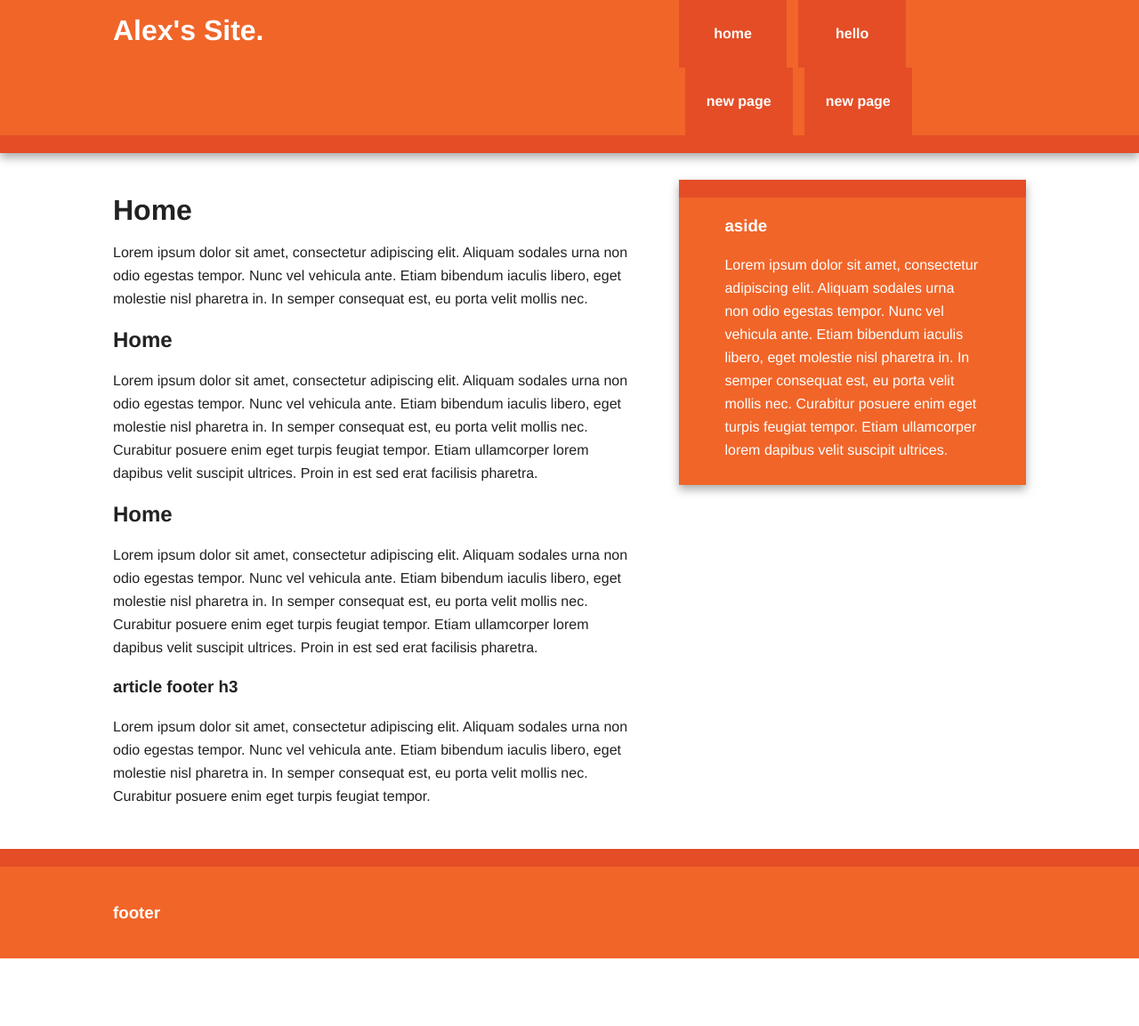
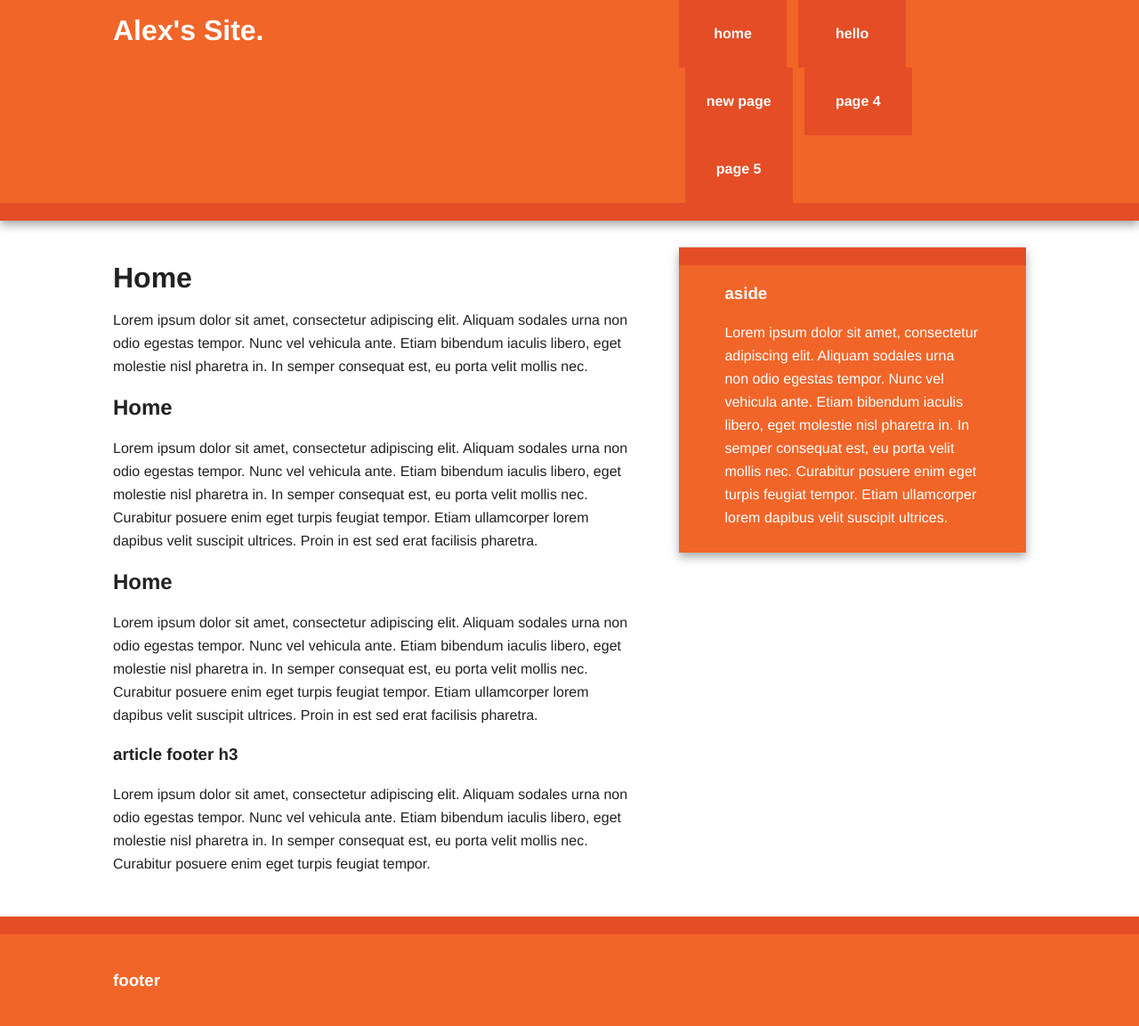
Before and after one commit to alexcampillo/new-repo, a Jekyll site: the page built from index.html, in a window 1280 px wide. Shown: the whole page at 89% size. Built offline with Jekyll 4.4.1, drawn with Linux system fonts in a browser that asks for light colours; nearby versions of some CDN libraries; before the commit the page ends 1077 px from its top, so only the background shows below that.

Commit message:
added a new page and fixed nav

```diff
--- a/_includes/header.html
+++ b/_includes/header.html
@@ -27,7 +27,9 @@
                         <li><a href="{{site.baseurl}}/index.html">home</a></li>
                         <li><a href="{{site.baseurl}}/hello.html">hello</a></li>
                         <li><a href="{{site.baseurl}}/newpage.html">new page</a></li>
-                        <li><a href="{{site.baseurl}}/page3.html">new page</a></li>
+                        <li><a href="{{site.baseurl}}/page3.html">page 4</a></li>
+                        <li><a href="{{site.baseurl}}/page5.html">page 5</a></li>
+
 
                     </ul>
                 </nav>
--- /dev/null
+++ b/page5.html
@@ -0,0 +1,4 @@
+---
+layout: default
+---
+<h1>This is the fifth page.</h1>
```
